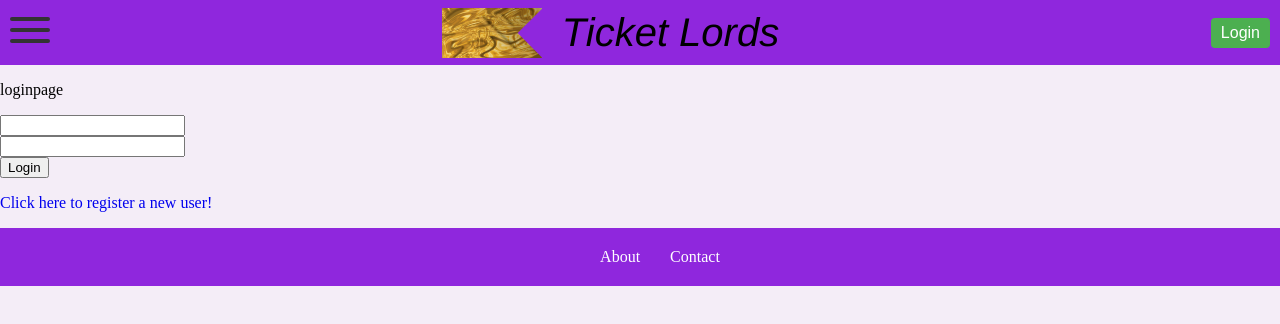
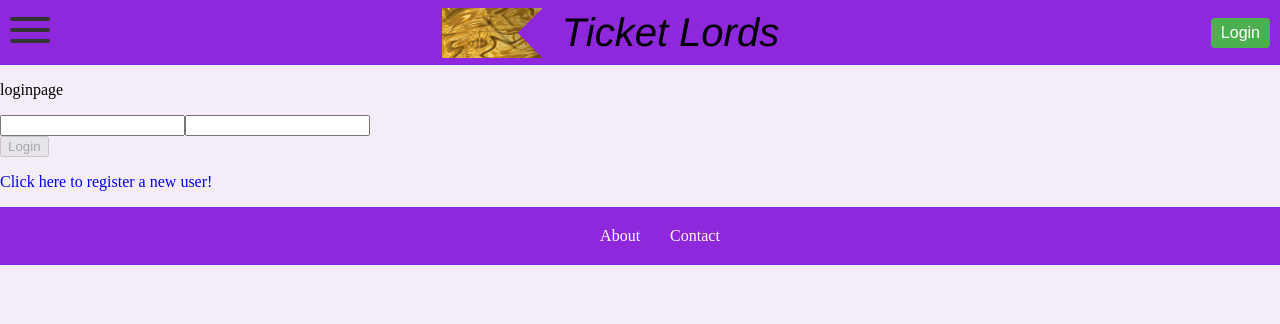
Before and after one commit to IDATA2301/idata2301-ticketlords-group4, a React (Vite) app: page /login in a window 1280 px wide. Shown: the top 324 px of the page. Built offline with nearby package versions, Linux system fonts and the light colour scheme; no server answers.

Commit message:
wip login

```diff
--- a/src/pages/LoginPage.tsx
+++ b/src/pages/LoginPage.tsx
@@ -1,19 +1,65 @@
-import {Link} from "react-router-dom";
+import type React from "react";
+import { useState } from "react";
+import { useNavigate, Link} from "react-router-dom";
+import { API_BASE_URL } from "../config";
+import { setAuthToken } from "../util/authUtils";
 
 export default function LoginPage() {
+  const [email, setEmail] = useState("");
+  const [ error, setError] = useState("");
+  const navigate = useNavigate();
+
+  const handleLogin = async (e: React.SubmitEvent) => {
+    e.preventDefault();
+
+    const password = (document.getElementById("password") as HTMLInputElement).value;
+
+    if (!email || !password) {
+      setError("Email and password are required");
+      return;
+    }
+    try {
+      const response = await fetch(`${API_BASE_URL}/users/user/login`, {
+        method: "POST",
+        headers: { "Content-Type": "application/json" },
+        body: JSON.stringify({ email, password })
+      });
+
+      if (!response.ok) {
+        setError("Invalid credentials");
+        return;
+      }
+
+      const data = await response.json();
+      // Store token using auth utility
+      setAuthToken(data.token);
+      // Navigate to protected page
+      navigate("/userPage");
+
+    } catch (err) {
+      setError("Login failed");
+    }
+  };
+
   return (
     <>
-      <p>loginpage</p>
-      <input type="email" id="email"></input><br></br>
-      <input type="password" id="password"></input><br></br>
-      <Link to="/user">
-        <button>Login</button>
-      </Link>
+      <form onSubmit={handleLogin}>
+        <p>loginpage</p>
+        <input
+          type="email"
+          value={email}
+          onChange={(e) => setEmail(e.target.value)}
+        />
+        <input type="password" id="password"></input><br></br>
+        {error && <p style={{ color: "red" }}>{error}</p>}
+        <button type="submit" disabled={email === ""}>
+          Login
+        </button>
+      </form>
 
       <Link to="/registerUser">
         <p>Click here to register a new user!</p>
       </Link>
-
     </>
   );
 }
```
